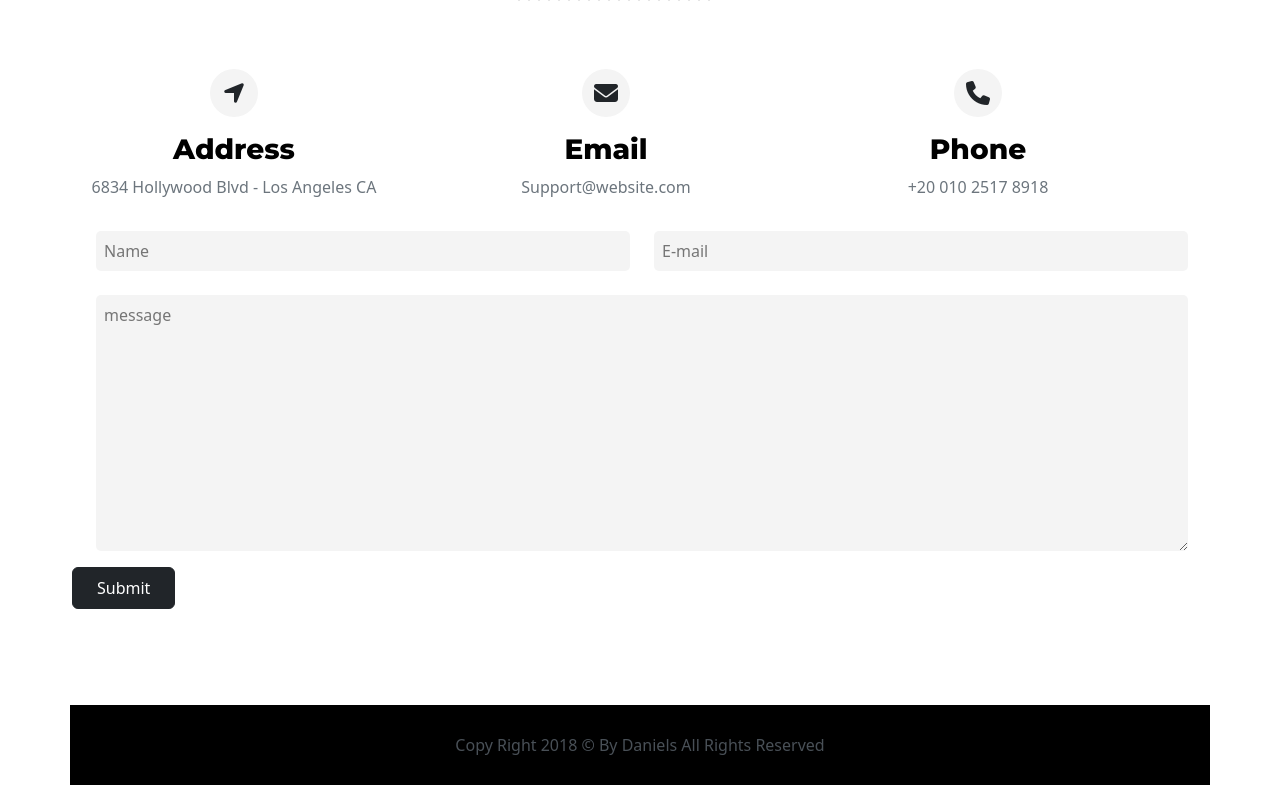
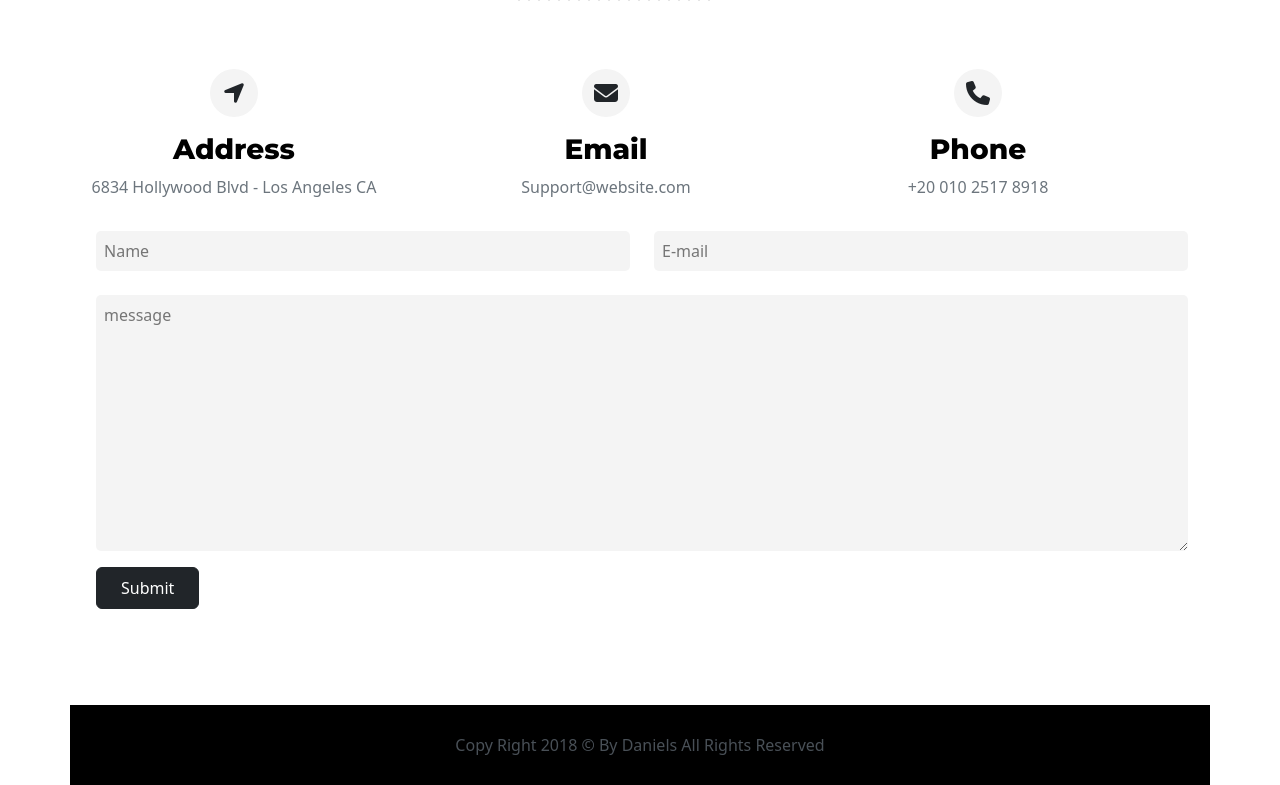
Before and after one commit to yousseffe/Daniel, a plain HTML site: page index.html in a window 1280 px wide. Shown: the part 4262-5047 px from the top of the page. Drawn offline with nearby package versions, Linux system fonts and the light colour scheme.

Commit message:
Update index.html

```diff
--- a/index.html
+++ b/index.html
@@ -609,7 +609,7 @@
         </div>
 
       </form>
-      <button type="button" class="btn btn-1 bg-dark border border-dark d-flex text-white p-2 pe-4 ps-4 ms-4">Submit</button>
+      <button type="button" class="btn btn-1 bg-dark border border-dark d-flex text-white p-2 pe-4 ps-4 ms-5">Submit</button>
     </section>
     <!-- End Contact -->
     <!-- Start Footer -->
```
